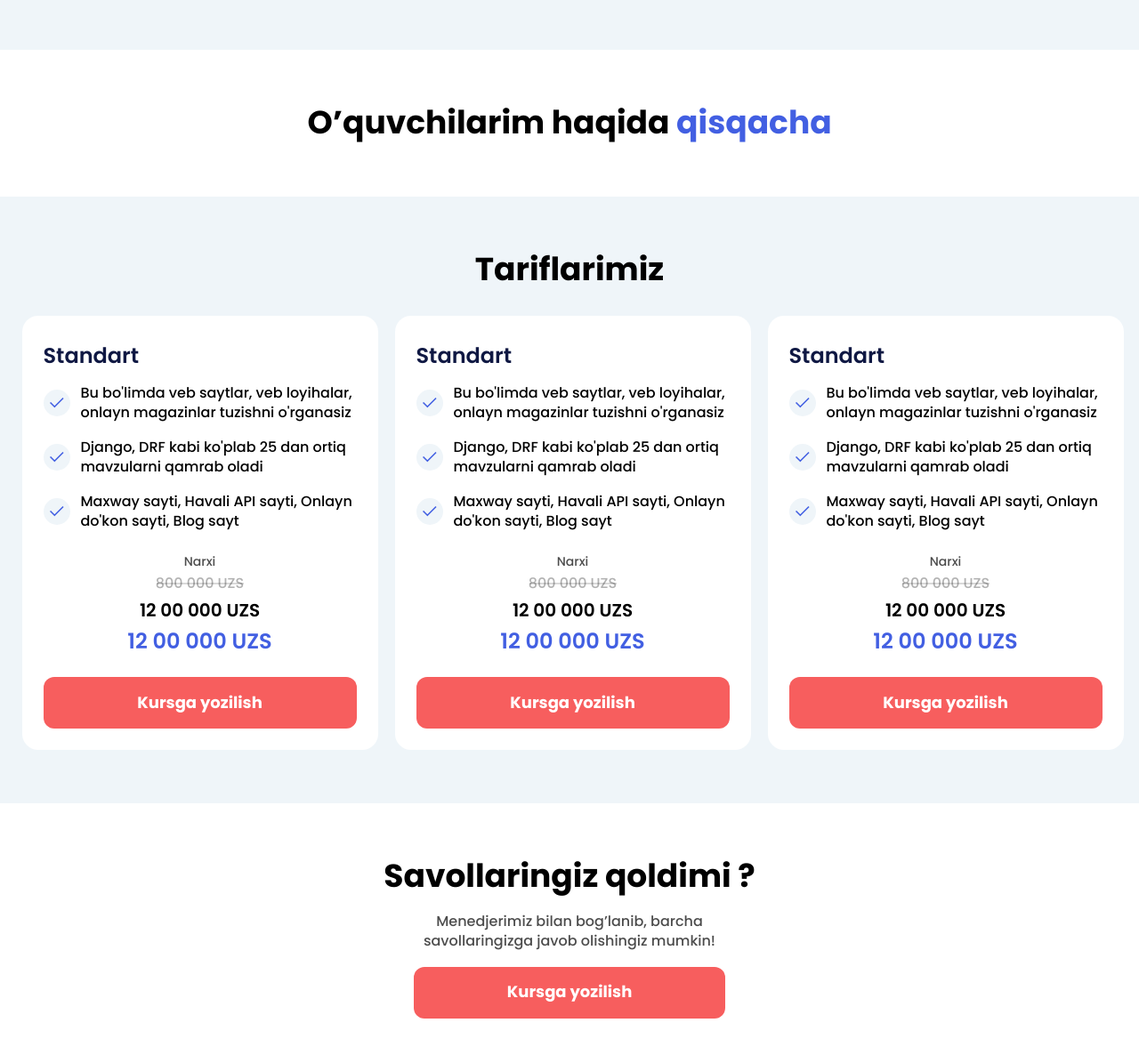
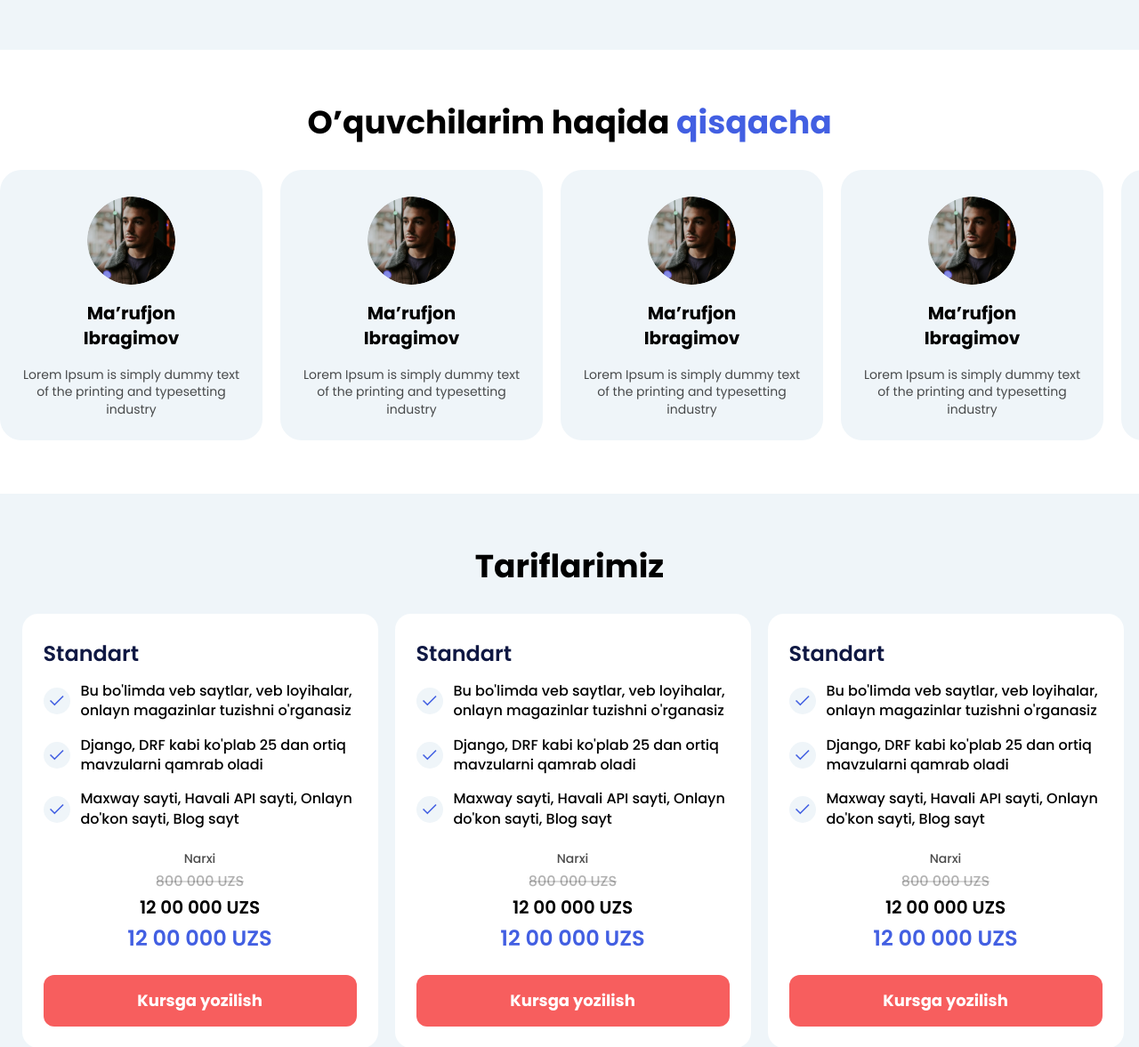
Before and after one commit to Boytemir/fuli-fil_komiljon, a web app: file index.html in a window 1280 px wide. Shown: the part 4332-5509 px from the top of the page at 89% size. Before the commit the page ends 5477 px from the top, so only its background shows below. Run offline with its HTML, style and script files only (its server is not run), Linux system fonts and the light colour scheme.

Commit message:
add carousel

```diff
--- a/css/responsive.css
+++ b/css/responsive.css
@@ -635,6 +635,37 @@
         line-height: 19.6px;
     }
 
+    .aboutMy {
+        padding: 30px 0;
+    }
+
+    .aboutMy .text {
+        margin-left: 12px;
+    }
+
+    .aboutMy__carousel {
+        margin-top: 18px;
+    }
+
+    .swiper-slide {
+        width: 236px !important;
+    }
+
+    .aboutMy__card {
+        width: 236px;
+    }
+
+    .aboutMy__card h3 {
+        min-width: 100%;
+        font-size: 16px;
+        line-height: 22.4px;
+    }
+
+    .aboutMy__card p {
+        font-size: 14px;
+        line-height: 19.6px;
+    }
+
     .footer {
         padding: 30px 12px;
     }
--- a/css/style.css
+++ b/css/style.css
@@ -631,6 +631,64 @@
     padding: 60px 0;
 }
 
+.aboutMy .container {
+    min-width: 100%;
+}
+
+.aboutMy__carousel {
+    min-width: 100%;
+    margin-top: 30px;
+}
+
+.swiper {
+    width: 100%;
+}
+
+.swiper-slide {
+    width: 295px !important;
+}
+
+.aboutMy__card {
+    display: flex;
+    flex-direction: column;
+    align-items: center;
+    gap: 18px;
+    width: 295px;
+    height: auto;
+    flex-shrink: 0;
+    padding: 30px 18px 25px 18px;
+    border-radius: 24px;
+    background: var(--bg-color);
+    box-sizing: border-box;
+}
+
+.aboutMy__card img {
+    width: 99px;
+    height: 99px;
+    border-radius: 50%;
+}
+
+.aboutMy__card h3 {
+    width: 171px;
+    color: #000;
+    text-align: center;
+    font-family: var(--poppins);
+    font-size: 20px;
+    font-style: normal;
+    font-weight: 700;
+    line-height: 28px;
+}
+
+.aboutMy__card p {
+    color: rgba(0, 0, 0, 0.70);
+    text-align: center;
+    font-family: var(--poppins);
+    font-size: 14px;
+    font-style: normal;
+    font-weight: 400;
+    line-height: 19.6px;
+}
+
 /* OUR START */
 .our {
     background-color: var(--bg-color);
--- a/index.html
+++ b/index.html
@@ -4,6 +4,8 @@
     <meta charset="UTF-8">
     <meta name="viewport" content="width=device-width, initial-scale=1.0">
     <title>Dasturlash orqali noldan daromadgacha</title>
+     <!-- Swiper corausel -->
+    <link rel="stylesheet" href="https://cdn.jsdelivr.net/npm/swiper@10/swiper-bundle.min.css"/>
 
     <!-- Styles -->
     <link rel="stylesheet" href="css/style.css">
@@ -410,7 +412,51 @@
             <h2 class="text">O’quvchilarim haqida <span class="text-colors">qisqacha</span></h2>
 
             <div class="aboutMy__carousel">
-
+                <div class="swiper mySwiper">
+                    <div class="swiper-wrapper">
+                      <div class="swiper-slide aboutMy__card">
+                        <img src="imgs/Ellipse 8.png" alt="">
+                        <h3>Ma’rufjon Ibragimov</h3>
+                        <p>Lorem Ipsum is simply dummy text of the printing and typesetting industry</p>
+                      </div>
+                      <div class="swiper-slide aboutMy__card">
+                        <img src="imgs/Ellipse 8.png" alt="">
+                        <h3>Ma’rufjon Ibragimov</h3>
+                        <p>Lorem Ipsum is simply dummy text of the printing and typesetting industry</p>
+                      </div>
+                      <div class="swiper-slide aboutMy__card">
+                        <img src="imgs/Ellipse 8.png" alt="">
+                        <h3>Ma’rufjon Ibragimov</h3>
+                        <p>Lorem Ipsum is simply dummy text of the printing and typesetting industry</p>
+                      </div>
+                      <div class="swiper-slide aboutMy__card">
+                        <img src="imgs/Ellipse 8.png" alt="">
+                        <h3>Ma’rufjon Ibragimov</h3>
+                        <p>Lorem Ipsum is simply dummy text of the printing and typesetting industry</p>
+                      </div>
+                      <div class="swiper-slide aboutMy__card">
+                        <img src="imgs/Ellipse 8.png" alt="">
+                        <h3>Ma’rufjon Ibragimov</h3>
+                        <p>Lorem Ipsum is simply dummy text of the printing and typesetting industry</p>
+                      </div>
+                      <div class="swiper-slide aboutMy__card">
+                        <img src="imgs/Ellipse 8.png" alt="">
+                        <h3>Ma’rufjon Ibragimov</h3>
+                        <p>Lorem Ipsum is simply dummy text of the printing and typesetting industry</p>
+                      </div>
+                      <div class="swiper-slide aboutMy__card">
+                        <img src="imgs/Ellipse 8.png" alt="">
+                        <h3>Ma’rufjon Ibragimov</h3>
+                        <p>Lorem Ipsum is simply dummy text of the printing and typesetting industry</p>
+                      </div>
+                      <div class="swiper-slide aboutMy__card">
+                        <img src="imgs/Ellipse 8.png" alt="">
+                        <h3>Ma’rufjon Ibragimov</h3>
+                        <p>Lorem Ipsum is simply dummy text of the printing and typesetting industry</p>
+                      </div>
+                    </div>
+                    <!-- <div class="swiper-pagination"></div> -->
+                  </div>
             </div>
         </div>
     </section>
@@ -519,6 +565,8 @@
     <!-- FOOTER FINSH -->
 
 
+    <!-- js -->
+    <script src="https://cdn.jsdelivr.net/npm/swiper@10/swiper-bundle.min.js"></script>
     <script src="js/script.js"></script>
 </body>
 </html>
--- a/js/script.js
+++ b/js/script.js
@@ -0,0 +1,41 @@
+// Swiper js
+// var swiper = new Swiper(".mySwiper", {
+//     slidesPerView: 4,
+//     spaceBetween: 20,
+//     freeMode: true,
+//     autoplay: {
+//         delay: 2500,
+//         disableOnInteraction: false,
+//     },
+//     pagination: {
+//         el: ".swiper-pagination",
+//         clickable: true,
+//     }
+// });
+
+var swiper = new Swiper(".mySwiper", {
+    slidesPerView: 1,
+    spaceBetween: 12,
+    autoplay: {
+      delay: 2500,
+      disableOnInteraction: false,
+    },
+    pagination: {
+      el: ".swiper-pagination",
+      clickable: true,
+    },
+    breakpoints: {
+      600: {
+        slidesPerView: 1,
+        spaceBetween: 12,
+      },
+      768: {
+        slidesPerView: 4,
+        spaceBetween: 20,
+      },
+      1024: {
+        slidesPerView: 5,
+        spaceBetween: 20,
+      },
+    },
+  });
```
